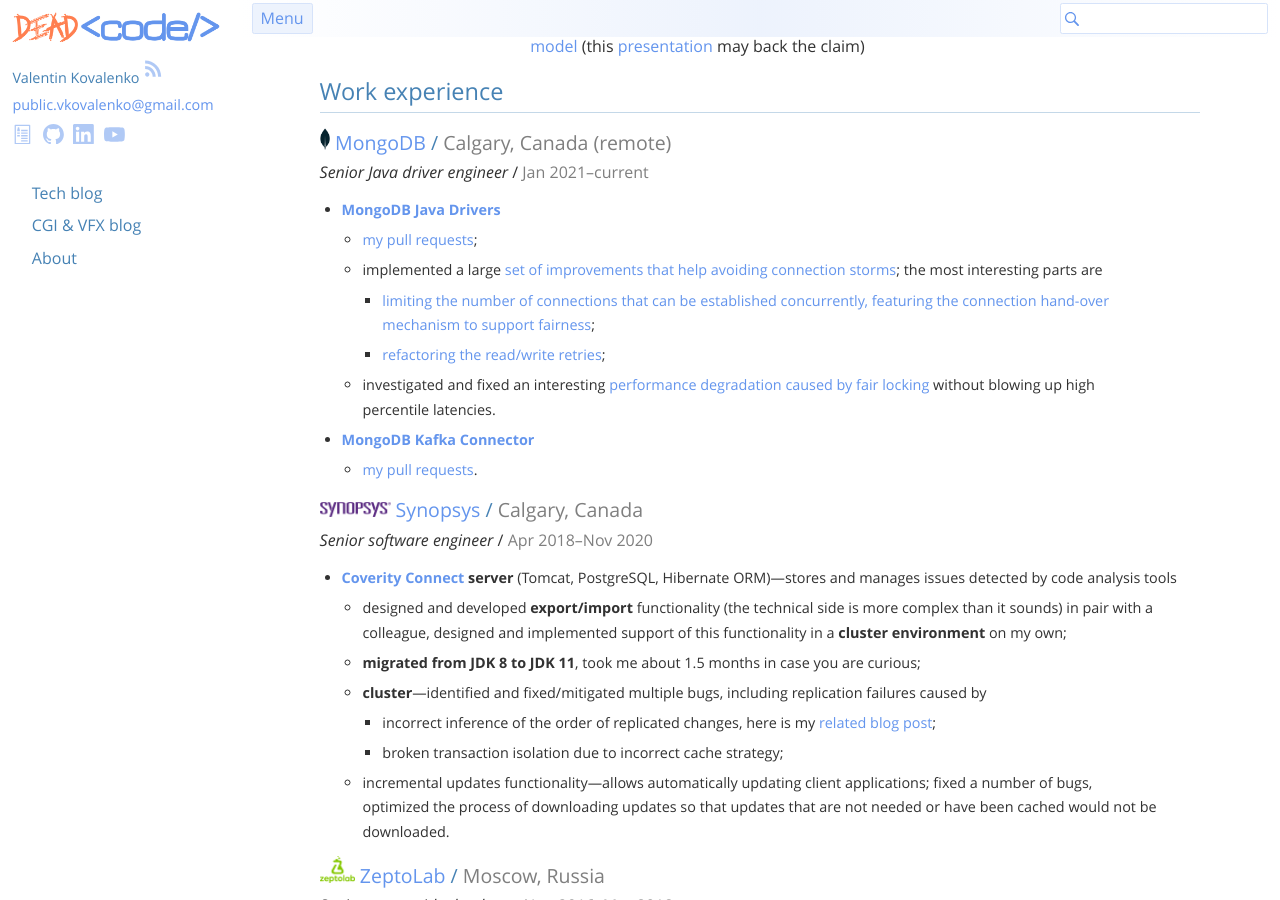
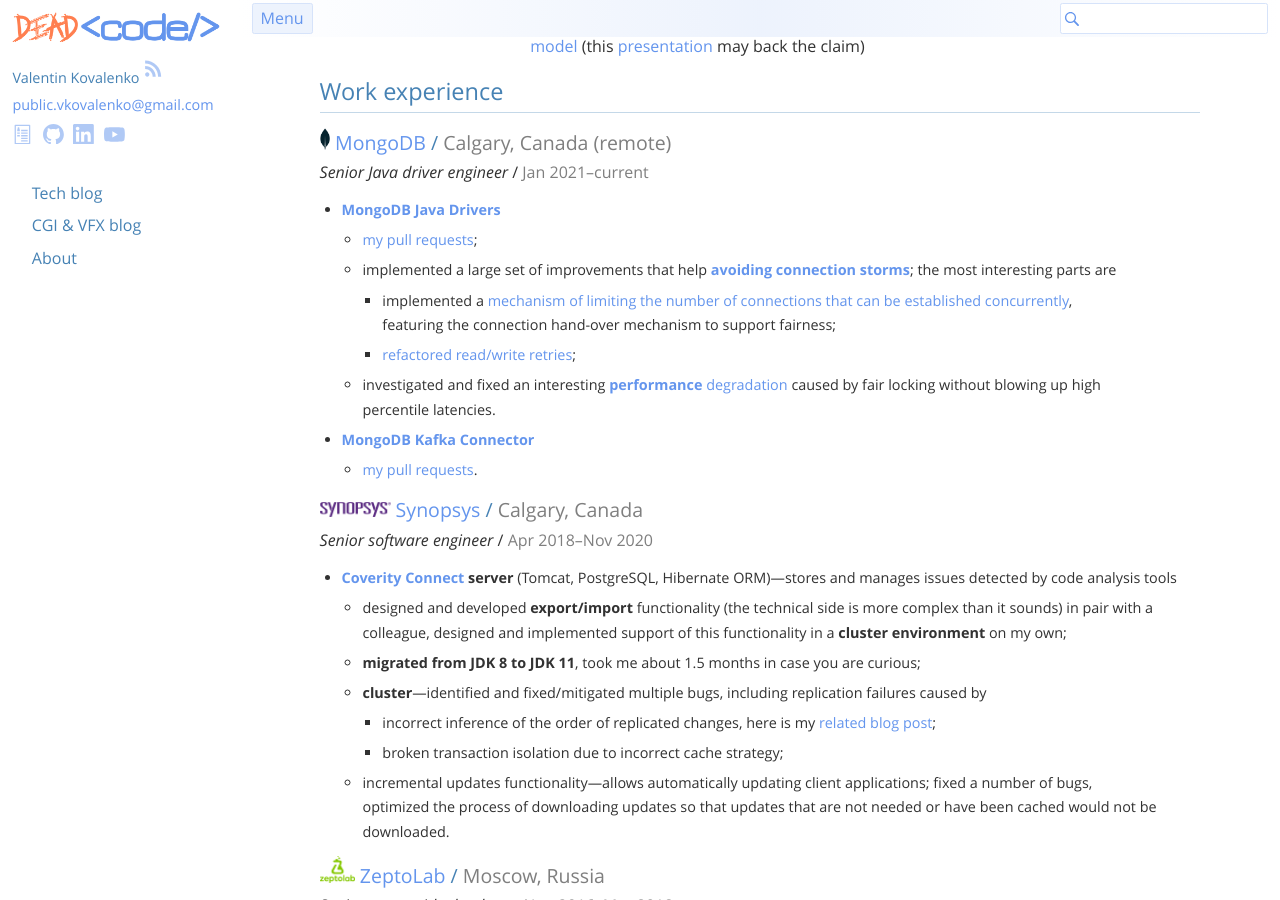
Before and after one commit to stIncMale/stincmale.github.io, a Jekyll site: the page built from resume.markdown, in a window 1280 px wide and 900 px high, scrolled down 343 px. Built offline with Jekyll 4.4.1, drawn with Linux system fonts in a browser that asks for light colours.

Commit message:
Update `resume.markdown`

```diff
--- a/resume.markdown
+++ b/resume.markdown
@@ -98,14 +98,16 @@ _Senior Java driver engineer_ / <span class="resume-insignificant">Jan 2021&ndas
 <div class="resume-experience" markdown="1">
 * **[MongoDB Java Drivers](https://docs.mongodb.com/drivers/java-drivers/)**
   * [my pull requests](https://github.com/pulls?q=is%3Apr+author%3AstIncMale+repo%3Amongodb%2Fmongo-java-driver);
-  * implemented a large
-    [set of improvements that help avoiding connection storms](https://jira.mongodb.org/browse/JAVA-3890);
+  * implemented a large set of improvements that help
+    [**avoiding connection storms**](https://jira.mongodb.org/browse/JAVA-3890);
     the most interesting parts are
-    * [limiting the number of connections that can be established concurrently, featuring the connection hand-over mechanism to support fairness](https://github.com/mongodb/mongo-java-driver/blob/8c68972b6b5278bc42b702b6837236b2c6fedbc2/driver-core/src/main/com/mongodb/internal/connection/DefaultConnectionPool.java#L830-L1118);
-    * [refactoring the read/write retries](https://github.com/mongodb/mongo-java-driver/pull/782);
+    * implemented a
+      [mechanism of limiting the number of connections that can be established concurrently](https://github.com/mongodb/mongo-java-driver/blob/8c68972b6b5278bc42b702b6837236b2c6fedbc2/driver-core/src/main/com/mongodb/internal/connection/DefaultConnectionPool.java#L830-L1118),
+      featuring the connection hand-over mechanism to support fairness;
+    * [refactored read/write retries](https://github.com/mongodb/mongo-java-driver/pull/782);
   * investigated and fixed an interesting
-    [performance degradation caused by fair locking](https://jira.mongodb.org/browse/JAVA-4452?focusedCommentId=4316187&page=com.atlassian.jira.plugin.system.issuetabpanels%3Acomment-tabpanel#comment-4316187)
-    without blowing up high percentile latencies.
+    [**performance** degradation](https://jira.mongodb.org/browse/JAVA-4452?focusedCommentId=4316187&page=com.atlassian.jira.plugin.system.issuetabpanels%3Acomment-tabpanel#comment-4316187)
+    caused by fair locking without blowing up high percentile latencies.
 * **[MongoDB Kafka Connector](https://docs.mongodb.com/kafka-connector/)**
   * [my pull requests](https://github.com/pulls?q=is%3Apr+author%3AstIncMale+repo%3Amongodb%2Fmongo-kafka).
 </div>
```
